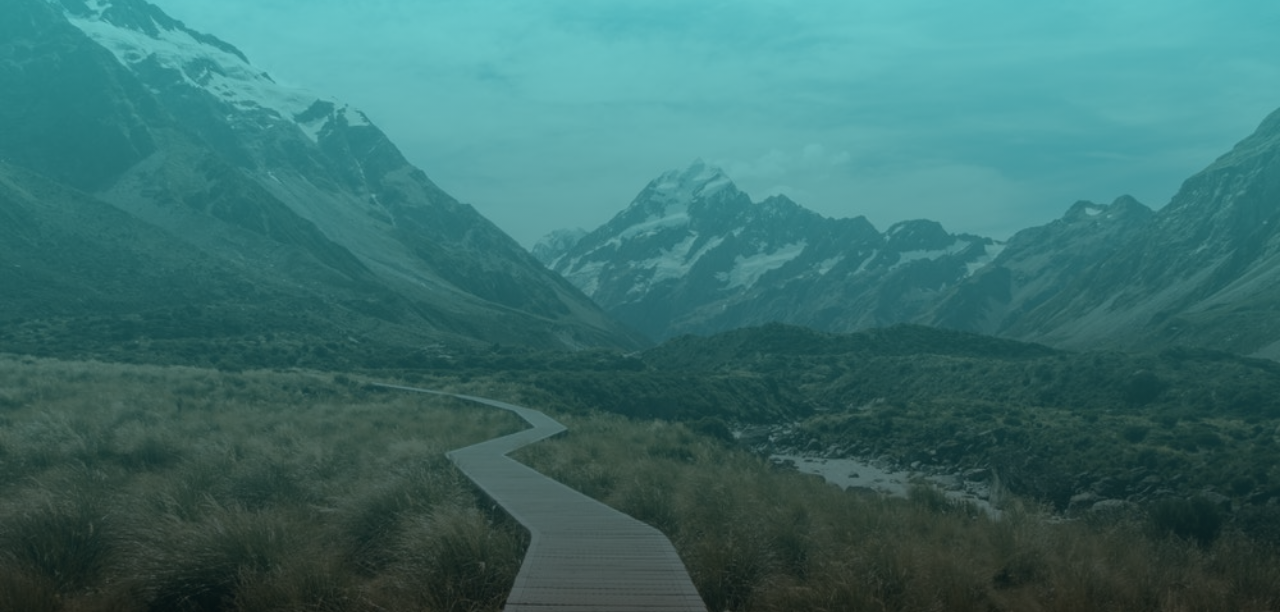
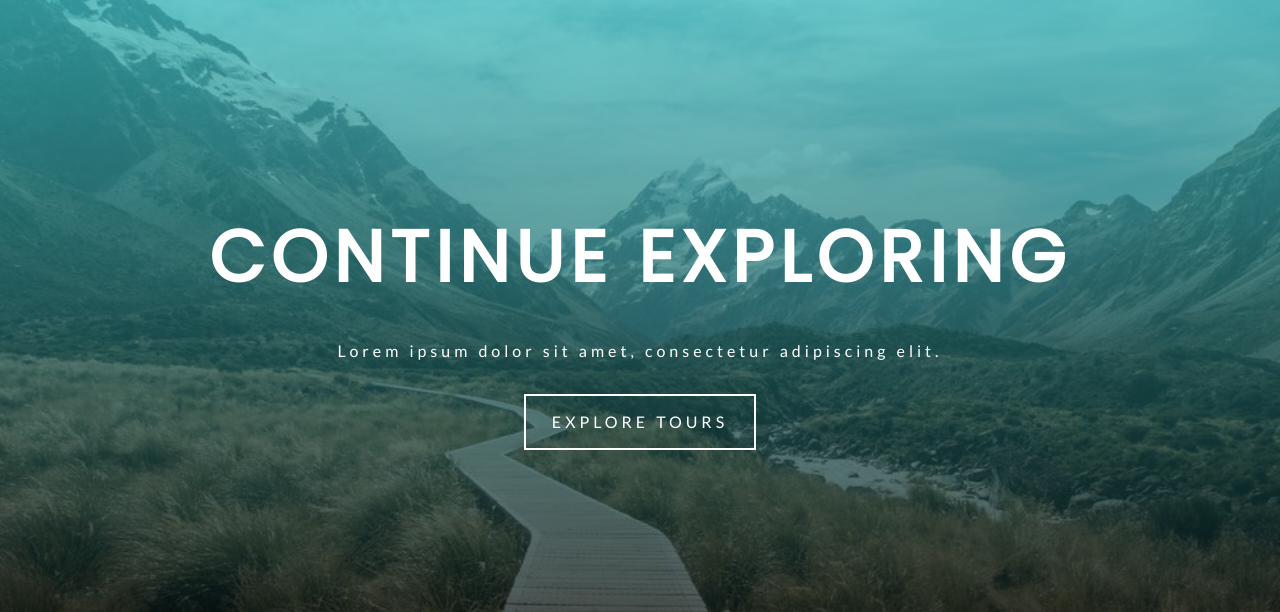
Before and after one commit to ym-edu/gatsby-backroads, a Gatsby site: page / in a window 1280 px wide. Shown: the part 188-800 px from the top of the page. Built offline with nearby package versions, Linux system fonts and the light colour scheme; Gatsby itself is replaced by a stand-in of ours.

Commit message:
Created a banner component that renders an h1 and p and takes children; h1 and p content value is passed in as prop defined in Index page where it is being called within the SimpleHero component

```diff
--- /dev/null
+++ b/src/components/Banner.js
@@ -0,0 +1,12 @@
+import React from 'react'
+import styles from '../css/banner.module.css'
+
+export default function Banner({title,info,children}) {
+  return (
+    <div className={styles.banner}>
+      <h1>{title}</h1>
+      <p>{info}</p>
+      {children}
+    </div>
+  )
+}
--- a/src/pages/index.js
+++ b/src/pages/index.js
@@ -1,13 +1,20 @@
 import React from "react"
+import {Link} from "gatsby"
 import Layout from '../components/Layout'
 import SimpleHero from "../components/SimpleHero"
+import Banner from '../components/Banner'
 
 export default function Home() {
+  const title = 'continue exploring'
+  const info = 'Lorem ipsum dolor sit amet, consectetur adipiscing elit.'
+
   return(
-  <>
     <Layout>
-      <SimpleHero></SimpleHero>
+      <SimpleHero>
+        <Banner title={title} info={info}>
+          <Link to={`/tours/`} className='btn-white'>explore tours</Link>
+        </Banner>
+      </SimpleHero>
     </Layout>
-  </>
   )
 }
```
